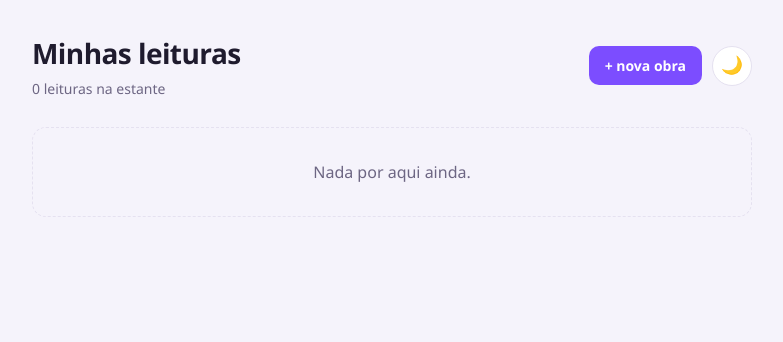
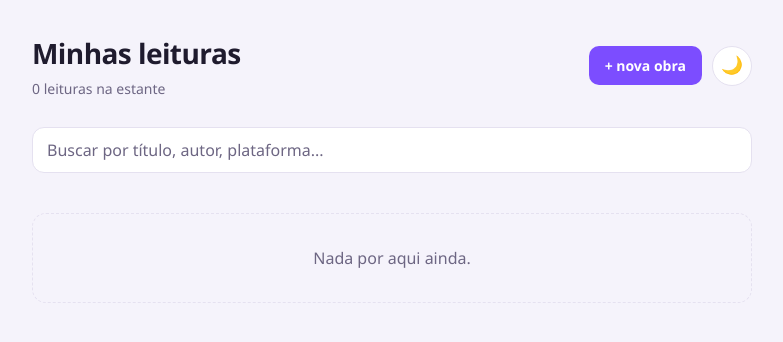
Before and after one commit to gabrielbastosg/rastreador-leitura, a Django app: page / in a window 1280 px wide. Shown: the top 342 px of the page, without its empty margins (248-1031 px from the left). Run offline with Django 5.2, Linux system fonts and the light colour scheme; data that the repository does not hold is empty.

Commit message:
feat: busca na estante, filtrando sem recarregar a pagina

```diff
--- a/leituras/static/leituras/css/lista.css
+++ b/leituras/static/leituras/css/lista.css
@@ -1,3 +1,25 @@
+/*------------- Busca ----------------*/
+.busca {
+    width: 100%;
+    padding: 10px 14px;
+    margin-bottom: 24px;
+    border: 1px solid var(--borda);
+    border-radius: 12px;
+    background: var(--superficie);
+    color: var(--texto);
+    font: inherit;
+    transition: border-color .2s ease;
+}
+
+.busca::placeholder {
+    color: var(--texto-fraco);
+}
+
+.busca:focus {
+    outline: none;
+    border-color: var(--destaque);
+}
+
 /* ---------- grupos ---------- */
 .grupo {
     margin-bottom: 32px;
--- /dev/null
+++ b/leituras/static/leituras/js/busca.js
@@ -0,0 +1,17 @@
+const campo = document.getElementById('busca');
+const itens = document.querySelectorAll('.item');
+const secoes = document.querySelectorAll('.grupo');
+
+campo.addEventListener('input', () => {
+    const termo = campo.value.toLowerCase();
+
+    itens.forEach((item) => {
+        const texto = item.textContent.toLowerCase();
+        item.hidden = !texto.includes(termo);
+    });
+
+    secoes.forEach((secao) => {
+        const visiveis = secao.querySelectorAll('.item:not([hidden])');
+        secao.hidden = visiveis.length === 0;
+    });
+});
--- a/leituras/templates/leituras/lista.html
+++ b/leituras/templates/leituras/lista.html
@@ -24,6 +24,7 @@
                 <button id="botao-tema" class="botao-tema" type="button" aria-label="Alternar tema">🌙</button>
             </div>
         </header>
+        <input id="busca" class="busca" type="search" placeholder="Buscar por título, autor, plataforma...">
 
         {% for nome, itens in secoes %}
         <section class="grupo">
@@ -75,5 +76,6 @@
     </div>
 
     <script src="{% static 'leituras/js/tema.js' %}"></script>
+    <script src="{% static 'leituras/js/busca.js' %}"></script>
 </body>
 </html>
```
